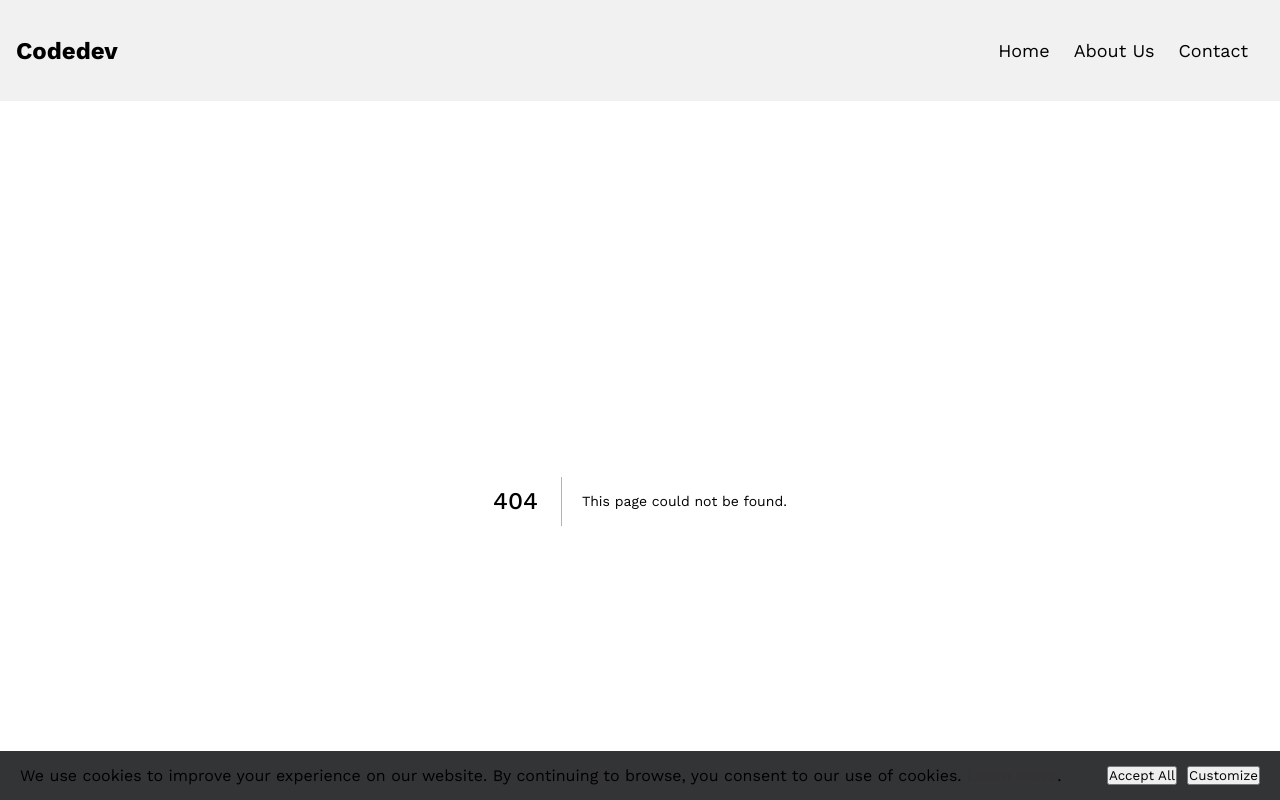
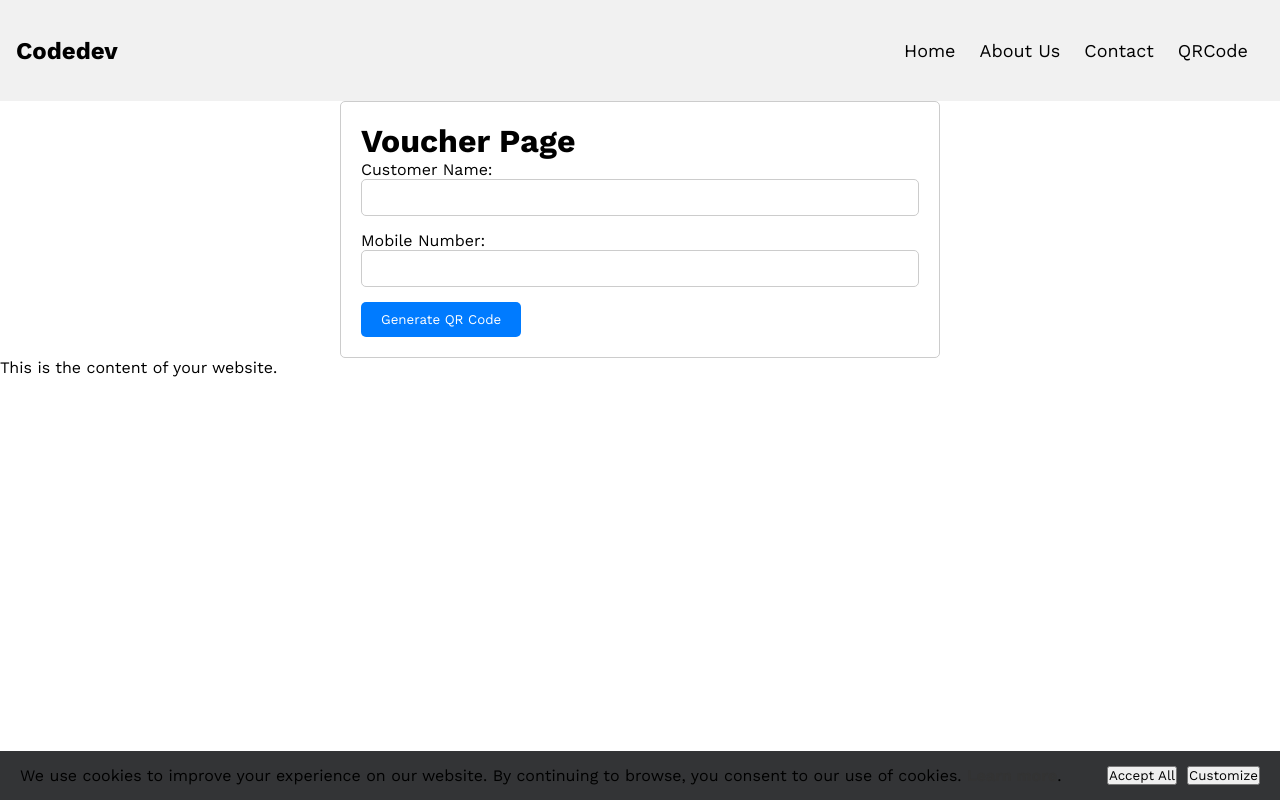
Before and after one commit to sivapradeepmsc/nextjsmenu, a Next.js app: page /QRCodeGenerator in a window 1280 px wide. Before the commit this address had no page. Shown: the top 800 px of the page. Built offline with nearby package versions, Linux system fonts and the light colour scheme.

Commit message:
ten commit

```diff
--- a/components/Navbar.js
+++ b/components/Navbar.js
@@ -10,6 +10,8 @@ const MENU_LIST = [
   { text: "Home", href: "/" },
   { text: "About Us", href: "/about" },
   { text: "Contact", href: "/contact" },
+  { text: "QRCode", href: "/QRCodeGenerator" },
+
 ];
 const Navbar = () => {
 
--- a/package.json
+++ b/package.json
@@ -18,6 +18,7 @@
     "react": "^18",
     "react-dom": "^18",
     "react-i18next": "^14.0.8",
+    "react-qr-code": "^2.0.12",
     "react-slick": "^0.30.2",
     "slick-carousel": "^1.8.1"
   },
--- /dev/null
+++ b/pages/QRCodeGenerator.js
@@ -0,0 +1,47 @@
+// pages/voucher.js
+
+import React, { useState } from 'react';
+import QRCode from 'react-qr-code';
+import styles from './voucher.module.css';
+
+const VoucherPage = () => {
+  const [customerName, setCustomerName] = useState('');
+  const [mobileNumber, setMobileNumber] = useState('');
+  const [qrCodeData, setQRCodeData] = useState('');
+
+  const generateQRCodeData = () => {
+    const data = `${customerName} - ${mobileNumber}`;
+    setQRCodeData(data);
+  };
+
+  return (
+    <div className={styles.container}>
+      <h1>Voucher Page</h1>
+      <div>
+      <label className={styles.label}>Customer Name:</label>
+        <input
+          type="text"
+          value={customerName}
+          onChange={(e) => setCustomerName(e.target.value)}
+          className={styles.input}
+        />
+      </div>
+      <div>
+      <label className={styles.label}>Mobile Number:</label>
+        <input
+          type="text"
+          value={mobileNumber}
+          onChange={(e) => setMobileNumber(e.target.value)}
+          className={styles.input}
+
+        />
+      </div>
+      <button onClick={generateQRCodeData}  className={styles.button}>Generate QR Code</button>
+      {qrCodeData && <QRCode value={qrCodeData} className={styles.qrcode} />}
+    </div>
+
+
+  );
+};
+
+export default VoucherPage;
--- a/pages/_app.js
+++ b/pages/_app.js
@@ -3,6 +3,7 @@ import "../src/app/globals.css";
 import Articles from "./Articles";
 import CookiesBanner from "./CookiesBanner";
 import Footer from "../components/Footer";
+
 
 function MyApp({ Component, pageProps }) {
   return (
@@ -10,7 +11,7 @@ function MyApp({ Component, pageProps }) {
       <Navbar />
       <Component {...pageProps} />
       <CookiesBanner />
-      <Footer />
+
     </>
   );
 }
--- a/pages/index.js
+++ b/pages/index.js
@@ -74,7 +74,6 @@ const Home = () => {
               <h2>{story.name}</h2>
               <p>${story.content.price}</p>
               <button onClick={() => addToCart(story)} className="add-to-cart">Add to Cart</button>
-
             </div>
           ))}
         </div>
--- /dev/null
+++ b/pages/voucher.module.css
@@ -0,0 +1,34 @@
+/* styles/voucher.css */
+
+.container {
+    max-width: 600px;
+    margin: 0 auto;
+    padding: 20px;
+    border: 1px solid #ccc;
+    border-radius: 5px;
+  }
+
+  .label {
+    margin-bottom: 5px;
+  }
+
+  .input {
+    width: 100%;
+    padding: 10px;
+    margin-bottom: 15px;
+    border: 1px solid #ccc;
+    border-radius: 5px;
+  }
+
+  .button {
+    background-color: #007bff;
+    color: #fff;
+    border: none;
+    padding: 10px 20px;
+    border-radius: 5px;
+    cursor: pointer;
+  }
+
+  .qrcode {
+    margin-top: 20px;
+  }
```
Also changed, not shown: 1 other file (tests, documents, lock files or other folders).
